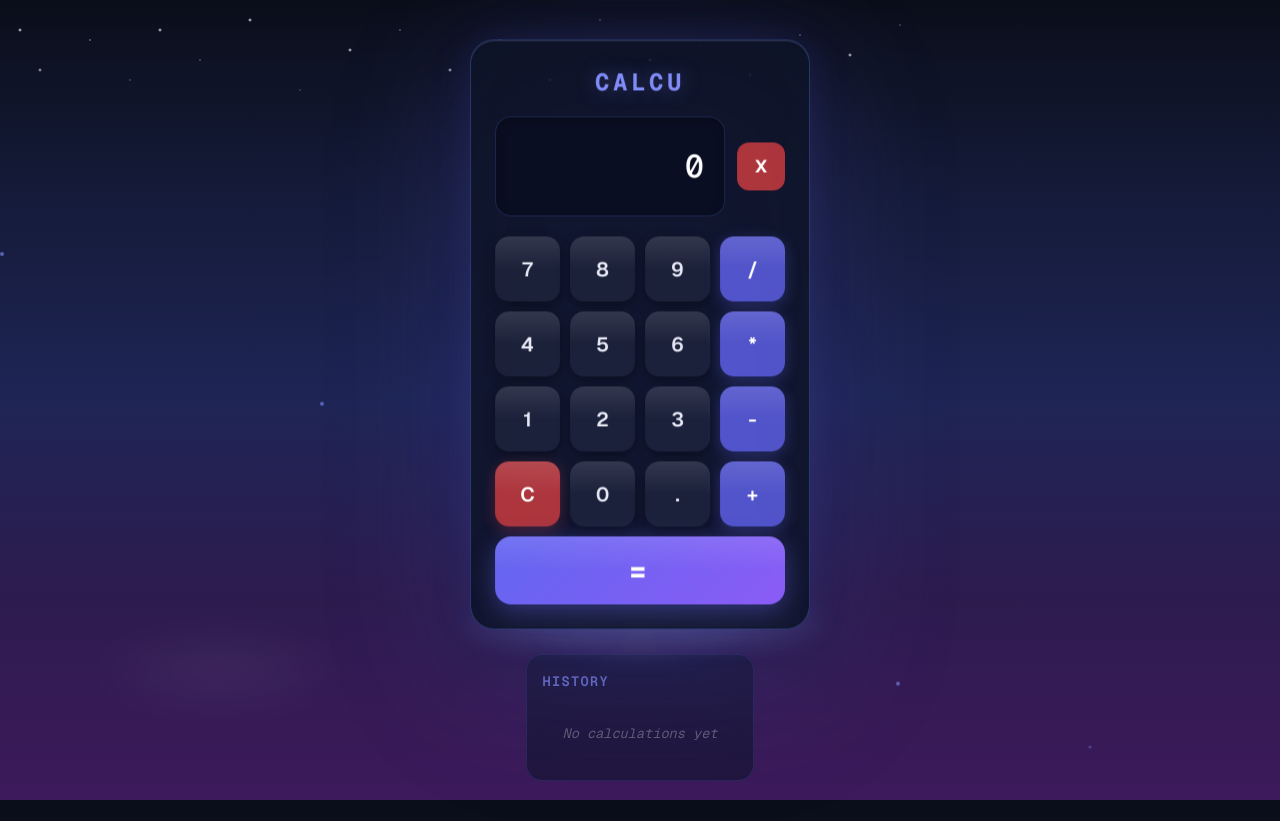
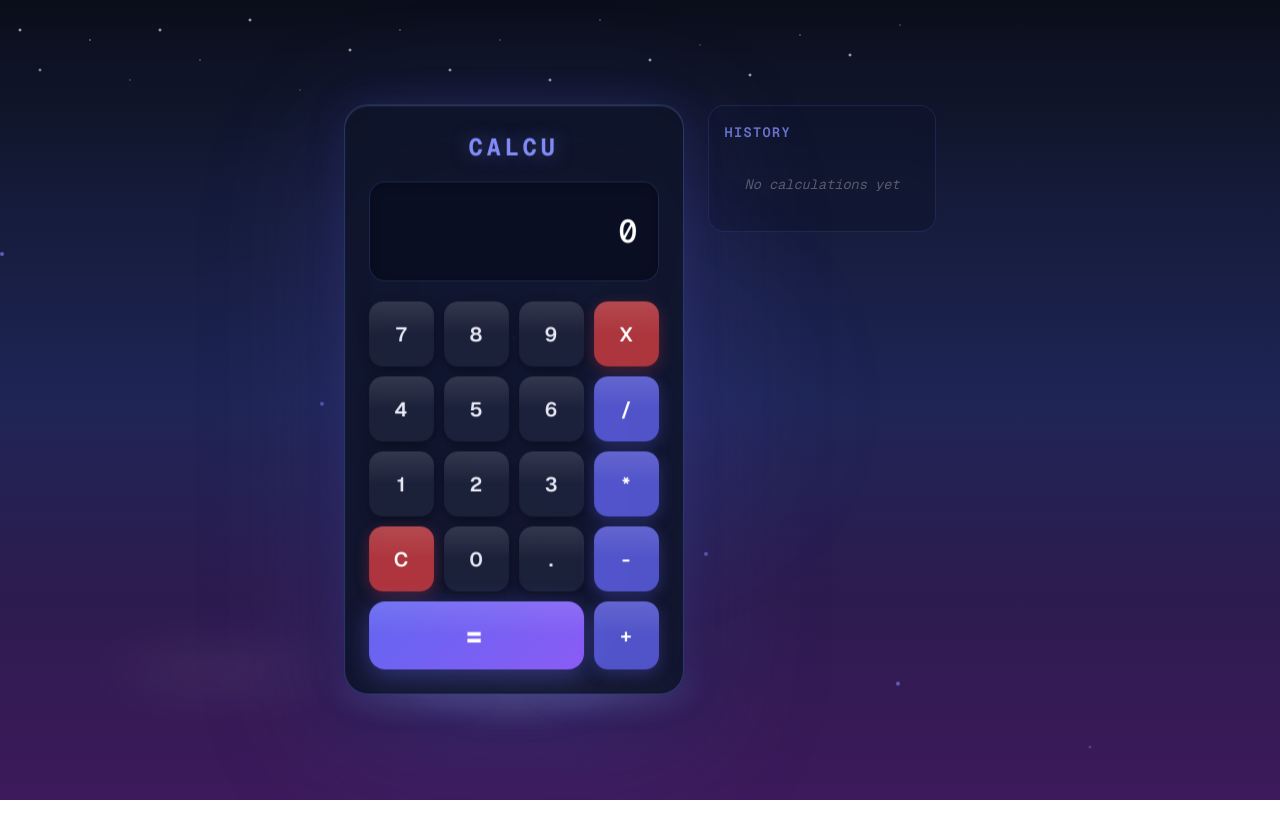
Before and after one commit to johndhalecpe/calculator-, a Next.js app: page / in a window 1280 px wide. After the commit the page ends 800 px from the top, so only its background shows below. Built offline with nearby package versions, Linux system fonts and the light colour scheme.

Commit message:
improved and fixed bugs

```diff
--- a/app/globals.css
+++ b/app/globals.css
@@ -167,6 +167,14 @@ body {
   50% { transform: translateY(-10px); }
 }
 
+/* Side-by-side layout */
+.side-by-side {
+  display: flex;
+  flex-direction: row;
+  align-items: flex-start;
+  gap: 24px;
+}
+
 /* Calculator body */
 .calculator {
   width: 340px;
@@ -328,16 +336,20 @@ body {
   transform: translateY(-2px);
 }
 
-/* Equals button - full width space bar style */
+/* Bottom row buttons (C and =) */
+.btn-bottom {
+  aspect-ratio: unset;
+  height: 68px;
+}
+
+/* Equals button */
 .btn-equals {
-  grid-column: 1 / -1;
-  aspect-ratio: unset;
+  grid-column: span 3;
   background: var(--btn-equals);
   color: #ffffff;
   font-size: 1.75rem;
   font-weight: 800;
   border-radius: 16px;
-  height: 68px;
   width: 100%;
   box-shadow: 0 6px 25px rgba(99, 102, 241, 0.4);
   letter-spacing: 0.15em;
@@ -408,12 +420,14 @@ body {
 
 /* History panel */
 .history-section {
-  margin-top: 24px;
   background: var(--history-bg);
   border: 1px solid rgba(100, 140, 255, 0.15);
   border-radius: 16px;
   padding: 16px;
   backdrop-filter: blur(10px);
+  min-width: 200px;
+  max-height: 500px;
+  overflow-y: auto;
 }
 
 .history-title {
@@ -455,8 +469,11 @@ body {
 .history-item:nth-child(1) { opacity: 1; }
 .history-item:nth-child(2) { opacity: 0.85; }
 .history-item:nth-child(3) { opacity: 0.7; }
-.history-item:nth-child(4) { opacity: 0.5; }
-.history-item:nth-child(5) { opacity: 0.3; }
+.history-item:nth-child(4) { opacity: 0.6; }
+.history-item:nth-child(5) { opacity: 0.5; }
+.history-item:nth-child(6) { opacity: 0.4; }
+.history-item:nth-child(7) { opacity: 0.3; }
+
 
 /* Empty history state */
 .history-empty {
@@ -554,4 +571,8 @@ body {
   .app-name {
     font-size: 1.25rem;
   }
+
+  .btn-bottom {
+    height: 56px;
+  }
 }
--- a/app/logic.ts
+++ b/app/logic.ts
@@ -5,10 +5,12 @@ export function addInput(prev: string, input: string): string {
   }
   return prev + input;
 }
+//checking if operator
 export function isOperator(value: string): boolean {
   return ["+", "-", "*", "/", "=", "C"].includes(value);
 }
-
+//checks if the last character and the current input are both operators,
+//  if so it returns true to prevent adding another operator
 export function doubleOperator(value: string, prev: string): boolean {
   const lastChar = prev.slice(-1);
   if (isOperator(value) && isOperator(lastChar)) {
@@ -16,7 +18,7 @@ export function doubleOperator(value: string, prev: string): boolean {
   }
   return false;
 }
-
+//calculates what displays
 export function equals(value: string): string {
   try {
     const result = eval(value);
--- a/app/page.tsx
+++ b/app/page.tsx
@@ -3,27 +3,29 @@ import { useState } from "react";
 import { addInput, isOperator, doubleOperator, equals } from "./logic";
 
 export default function Home() {
-  const appName: string = "Calcu";
-  const buttons: string[] = [
-    "7", "8", "9", "/",
-    "4", "5", "6", "*",
-    "1", "2", "3", "-",
-    "C", "0", ".", "+",
+  const appName = "Calcu";
+  const buttons = [
+    "7","8","9","X",
+    "4","5","6","/",
+    "1","2","3","*",
+    "C","0",".","-",
   ];
+
   const [display, setDisplay] = useState("0");
-  const erase: string = "X";
   const [history, setHistory] = useState<string[]>([]);
   const [mode, setMode] = useState<"typing" | "result">("typing");
 
   const handleClick = (value: string) => {
-    if (mode === "result" && !isOperator(value)) {
-      setDisplay(value);
+    if (value === "X") {
+      if (mode === "result") {
+        setDisplay("0");
         setMode("typing");
         return;
-    } else if (mode === "result" && isOperator(value)) {
-      setDisplay((prev) => prev + value);
+      } else {
+      setDisplay((prev) => (prev.length > 1 ? prev.slice(0, -1) : "0"));
       setMode("typing");
       return;
+      }
     }
 
     if (value === "C") {
@@ -31,37 +33,41 @@ export default function Home() {
       setMode("typing");
       return;
     }
-    if (isOperator(value)) {
-      value = value;
+
+    if (mode === "result") {
+      setDisplay(isOperator(value) ? (prev) => prev + value : value);
+      setMode("typing");
+      return;
     }
-    if (doubleOperator(value, display)) {
-      return display;
-    }
+
+    if (doubleOperator(value, display)) return;
+
     if (value === "=") {
       const result = equals(display);
+      setHistory((prev) => [`${display} = ${result}`, ...prev].slice(0, 7));
       setDisplay(result);
       setMode("result");
-      setHistory((prev) => [`${display} = ${result}`, ...prev].slice(0, 5));
-      value = result;
-      return value;
+      return;
     }
+
     if (display === "Error") {
       setDisplay(value);
       setMode("typing");
       return;
     }
-    setDisplay((prevDisplay) => addInput(prevDisplay, value));
+
+    setDisplay((prev) => addInput(prev, value));
   };
 
   const getButtonClass = (btn: string) => {
-    if (btn === "C") return "calc-btn btn-clear";
-    if (["+", "-", "*", "/", "="].includes(btn)) return "calc-btn btn-operator";
+    if (btn === "C" || btn === "X") return "calc-btn btn-clear";
+    if (["+", "-", "*", "/"].includes(btn)) return "calc-btn btn-operator";
     return "calc-btn btn-number";
   };
 
   return (
     <>
-      {/* Sky background with stars and clouds */}
+      {/* Sky background */}
       <div className="sky-bg">
         <div className="stars" />
         <div className="cloud cloud-1" />
@@ -72,61 +78,48 @@ export default function Home() {
       </div>
 
       {/* Floating particles */}
-      <div className="particle" />
-      <div className="particle" />
-      <div className="particle" />
-      <div className="particle" />
-      <div className="particle" />
-      <div className="particle" />
+      {[...Array(6)].map((_, i) => (
+        <div key={i} className="particle" />
+      ))}
 
       {/* Main content */}
       <div className="main-container">
-        {/* Ambient glow */}
         <div className="ambient-glow" />
 
-        {/* Calculator wrapper with floating animation */}
+        <div className="side-by-side">
           <div className="calculator-wrapper">
-          {/* Calculator body */}
             <div className="calculator">
-            {/* App name */}
               <div className="app-name">{appName}</div>
 
-            {/* Display section */}
               <div className="display-section">
                 <div className="display">{display}</div>
-              <button
-                className="erase-btn"
-                onClick={() => {
-                  setDisplay(display.slice(0, -1) || "0");
-                  if (display.length === 1) setMode("typing");
-                }}
-              >
-                {erase}
-              </button>
               </div>
 
-            {/* Button grid */}
               <div className="button-grid">
-              {buttons.map((button) => (
+                {buttons.map((btn) => (
                   <button
-                  key={button}
-                  className={getButtonClass(button)}
-                  onClick={() => handleClick(button)}
+                    key={btn}
+                    className={getButtonClass(btn)}
+                    onClick={() => handleClick(btn)}
                   >
-                  {button}
+                    {btn}
                   </button>
                 ))}
-              {/* Equals button - spans full width */}
                 <button
-                className="calc-btn btn-equals"
+                  className="calc-btn btn-equals btn-bottom"
                   onClick={() => handleClick("=")}
                 >
                   =
                 </button>
+                <button
+                  className="calc-btn btn-operator btn-bottom"
+                  onClick={() => handleClick("+")}
+                >
+                  +
+                </button>
               </div>
             </div>
 
-          {/* Clouds at calculator feet */}
             <div className="calc-clouds">
               <div className="calc-cloud calc-cloud-1" />
               <div className="calc-cloud calc-cloud-2" />
@@ -141,8 +134,8 @@ export default function Home() {
               <div className="history-empty">No calculations yet</div>
             ) : (
               <ul className="history-list">
-              {history.map((entry, index) => (
-                <li key={index} className="history-item">
+                {history.map((entry, i) => (
+                  <li key={i} className="history-item">
                     {entry}
                   </li>
                 ))}
@@ -150,6 +143,7 @@ export default function Home() {
             )}
           </div>
         </div>
+      </div>
     </>
   );
 }
```
Lines whose indentation alone changed are shown as unchanged.
